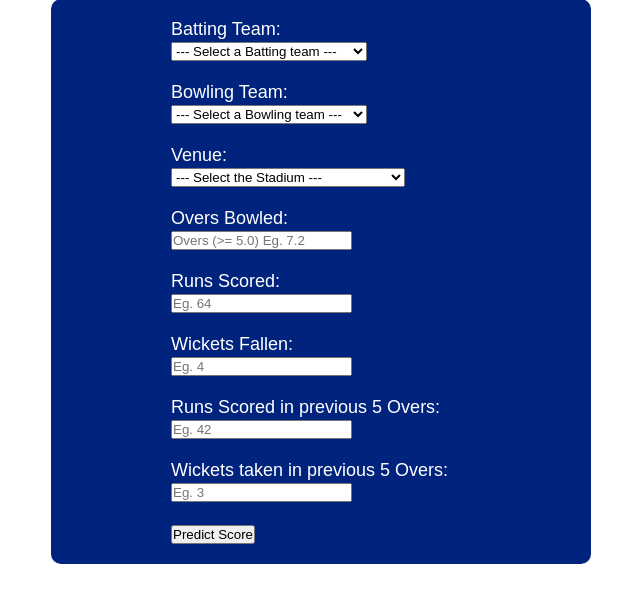
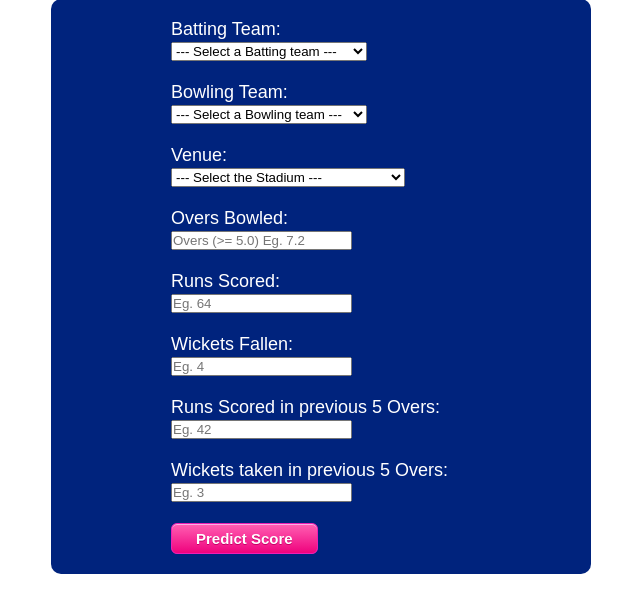
Before and after one commit to Atharva1604/IPL-Score-Prediction, a Flask app: page / in a window 1280 px wide. Shown: the part 79-692 px from the top of the page, without its empty margins (399-1039 px from the left). Run offline with Flask 2, Linux system fonts and the light colour scheme; parts of the project's set-up code (start-up, migrations or seed data) failed here and were passed over; some libraries are stand-ins or nearby versions.

Commit message:
Add files via upload

```diff
--- a/static/styles.css
+++ b/static/styles.css
@@ -2,6 +2,7 @@
     margin: 0;
     padding: 0;
 }
+
 h1{
     text-align: center;
     padding: 20px;
@@ -29,7 +30,7 @@ h2{
 .register
 {
 
-        background-color: #00237d;
+        background-color:  #00237d;
         width: 500px;
         margin: 0px 0px 0px 450px;
         color: white;
@@ -77,3 +78,27 @@ label{
     border-radius: 3px;
     outline: 0;
 }
+.myButton {
+	box-shadow:inset 0px 1px 0px 0px #fbafe3;
+	background:linear-gradient(to bottom, #ff5bb0 5%, #ef027d 100%);
+	background-color:#ff5bb0;
+	border-radius:6px;
+	border:1px solid #ee1eb5;
+	display:inline-block;
+	cursor:pointer;
+	color:#ffffff;
+	font-family:Arial;
+	font-size:15px;
+	font-weight:bold;
+	padding:6px 24px;
+	text-decoration:none;
+	text-shadow:0px 1px 0px #c70067;
+}
+.myButton:hover {
+	background:linear-gradient(to bottom, #ef027d 5%, #ff5bb0 100%);
+	background-color:#ef027d;
+}
+.myButton:active {
+	position:relative;
+	top:1px;
+}
```
Also changed, not shown: static/ipl-favicon.ico (added).
